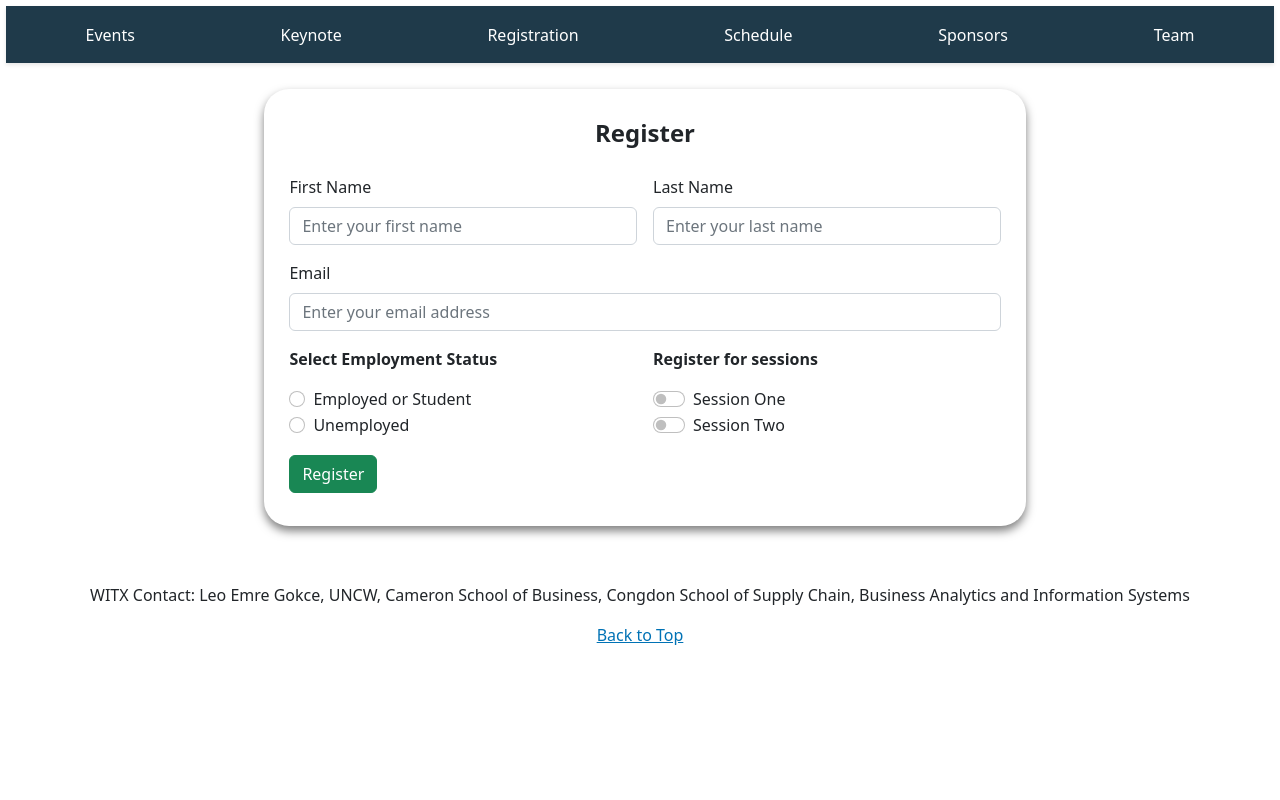
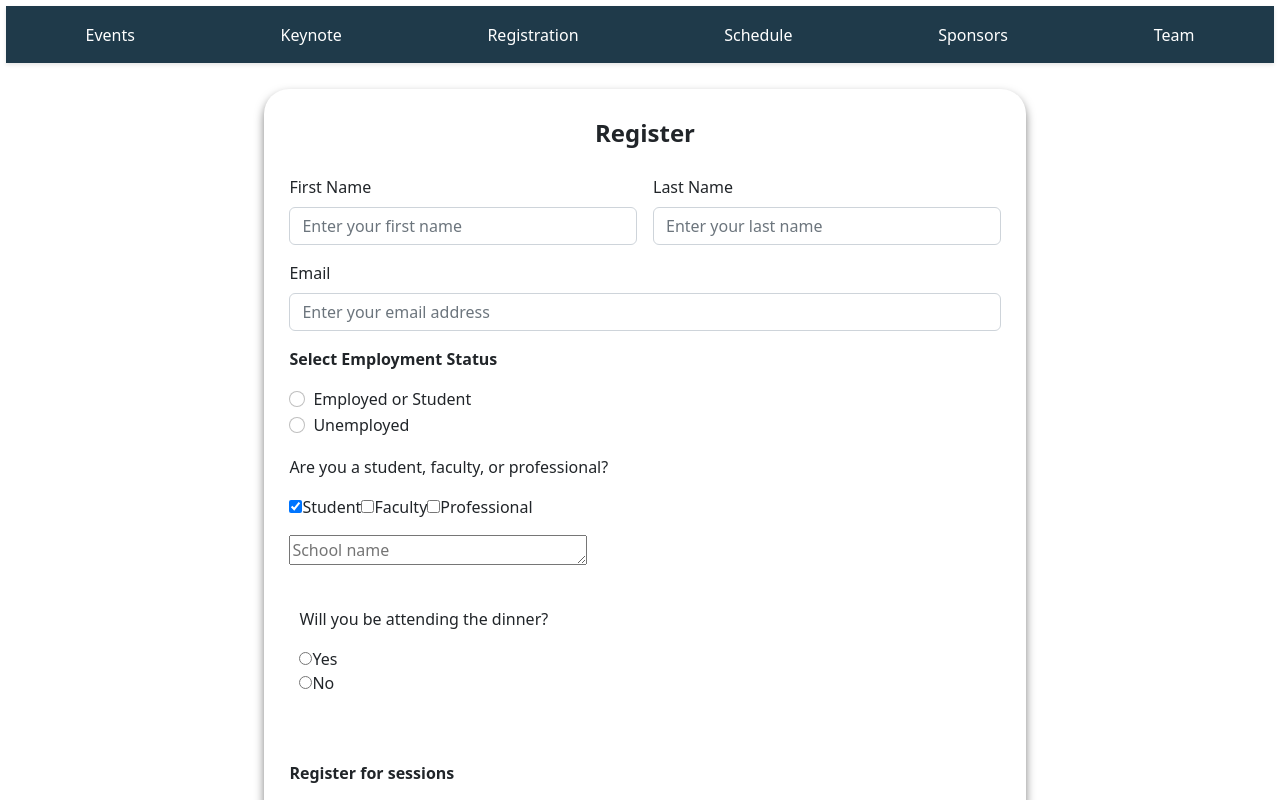
Before and after one commit to bbarclay28/328Project, an Angular app: page /registration in a window 1280 px wide. Shown: the top 800 px of the page. Built offline with nearby package versions, Linux system fonts and the light colour scheme.

Commit message:
Dinner attendance radio buttons and student, faculty, staff checkboxes with a textarea for school name when student is selected.

```diff
--- a/src/app/registration/registration.component.html
+++ b/src/app/registration/registration.component.html
@@ -81,6 +81,36 @@
         </div>
       </div>
 
+      <!--Are you a student, faculty, or professional checkboxes-->
+      <div>
+
+        <p>Are you a student, faculty, or professional?</p>
+        <input type="checkbox" id="student" name="title" [(ngModel)]="title" [value]="true" >
+        <label for="student">Student</label>
+
+        <input type="checkbox" id="faculty" name="title">
+        <label for="faculty">Faculty</label>
+
+        <input type="checkbox" id="professional" name="title">
+        <label for="professional">Professional</label>
+
+      </div>
+      <div class="school-text" *ngIf = "title">
+        <textarea rows="1" cols="30" placeholder="School name"></textarea>
+      </div>
+
+      <!--Dinner Attendance radio button-->
+      <div>
+        <fieldset>
+        <p>Will you be attending the dinner?</p>
+          <input type="radio" id="yes" name="agreement" value="yes">
+          <label for="yes">Yes</label><br>
+
+          <input type="radio" id="no" name="agreement" value="no">
+          <label for="no">No</label><br>
+        </fieldset>
+      </div>
+
       <!--Session One Checkbox-->
     <div class="col-md-4 sessions">
       <p class="registersessions">Register for sessions</p>
--- a/src/app/registration/registration.component.ts
+++ b/src/app/registration/registration.component.ts
@@ -17,6 +17,7 @@ email: string = ' ';
 fullTime: boolean = false;
 partTime: boolean = false;
 student: boolean = false;
+title: string = "false";
 sessionOneSelected: boolean = false;
 selectedTimeSlotOne: boolean = true;
 sessionTwoSelected: boolean = false;
```
